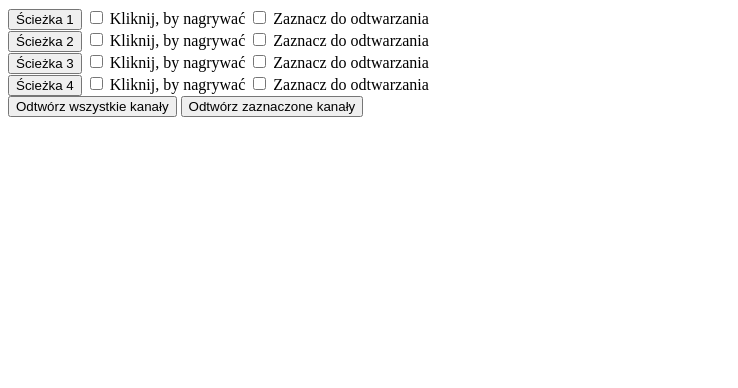
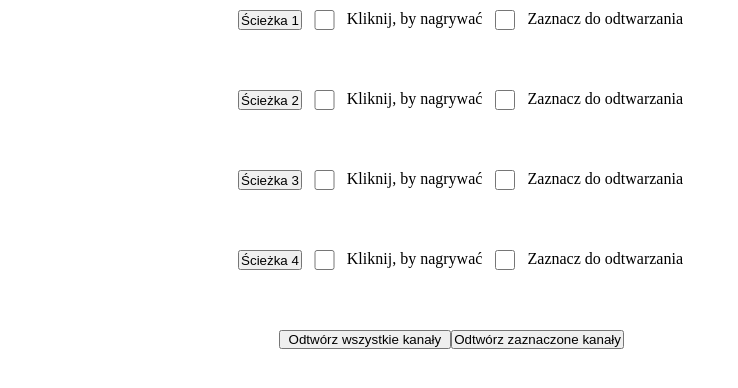
Before and after one commit to kiurek/pwjs-kurek, a plain HTML site: page lab3/index.html in a window 1280 px wide. Shown: the whole page, without its empty margins (0-738 px from the left). Drawn offline with Linux system fonts and the light colour scheme.

Commit message:
lab3 panda3 done

```diff
--- a/lab3/index.html
+++ b/lab3/index.html
@@ -3,10 +3,11 @@
 <head>
     <meta charset="UTF-8">
     <meta name="viewport" content="width=device-width, initial-scale=1.0">
+    <link rel="stylesheet" href="style.css">
     <title>Document</title>
 </head>
 <body>
-    <div>
+    <div class="meat">
         <button id="record">Ścieżka 1</button>
         <input type="checkbox" id="startRecording" value="1"/>
         <label for="startRecording">Kliknij, by nagrywać</label>
@@ -14,7 +15,7 @@
         <input type="checkbox" id="checkPlay" value="1" />
         <label for="checkPlay">Zaznacz do odtwarzania</label>
     </div>
-    <div>
+    <div class="meat">
         <button id="record">Ścieżka 2</button>
         <input type="checkbox" id="startRecording" value="2"/>
         <label for="startRecording">Kliknij, by nagrywać</label>
@@ -22,7 +23,7 @@
         <input type="checkbox" id="checkPlay" value="2" />
         <label for="checkPlay">Zaznacz do odtwarzania</label>
     </div>
-    <div>
+    <div class="meat">
         <button id="record">Ścieżka 3</button>
         <input type="checkbox" id="startRecording" value="3"/>
         <label for="startRecording">Kliknij, by nagrywać</label>
@@ -30,7 +31,7 @@
         <input type="checkbox" id="checkPlay" value="3" />
         <label for="checkPlay">Zaznacz do odtwarzania</label>
     </div>
-    <div>
+    <div class="meat">
         <button id="record">Ścieżka 4</button>
         <input type="checkbox" id="startRecording" value="4"/>
         <label for="startRecording">Kliknij, by nagrywać</label>
@@ -38,7 +39,7 @@
         <input type="checkbox" id="checkPlay" value="4" />
         <label for="checkPlay">Zaznacz do odtwarzania</label>
     </div>
-    <div>
+    <div class="buttons">
         <button id="allChannels">Odtwórz wszystkie kanały</button>
         <button id="selectedChannels">Odtwórz zaznaczone kanały</button>
     </div>
--- /dev/null
+++ b/lab3/style.css
@@ -0,0 +1,25 @@
+* {
+    padding: 0px;
+    margin: 0px;
+    box-sizing: border-box;
+}
+
+body {
+margin: auto;
+width: 1024px;
+padding: 10px;
+
+}
+
+.meat {
+    padding-left: 10%;
+    display: grid;
+    grid-template-columns: 7% 5% 15% 5% 20%;
+    grid-template-rows: 20px 20px 20px 20px;
+}
+
+.buttons {
+    display: grid;
+    padding-left: 14%;
+    grid-template-columns: 20% 20%;
+}
```
